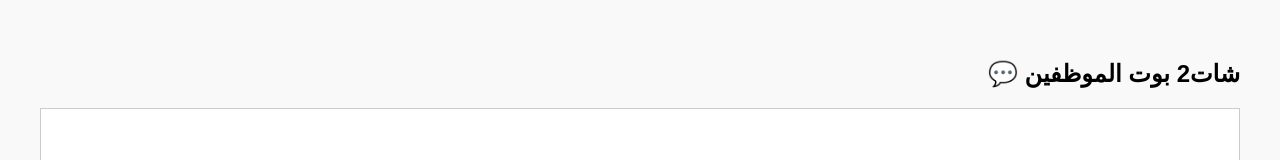
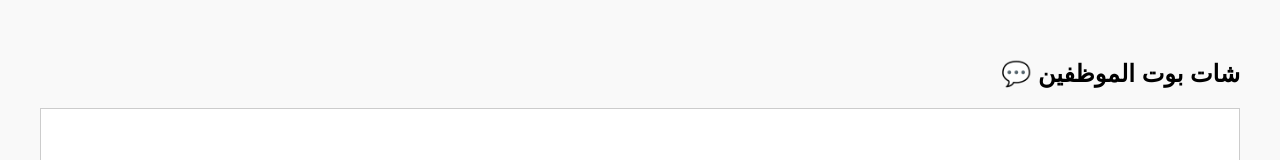
Before and after one commit to tal474/n8n, a plain HTML site: page index.html in a window 1280 px wide. Shown: the top 160 px of the page. Drawn offline with Linux system fonts and the light colour scheme.

Commit message:
Update index.html

```diff
--- a/index.html
+++ b/index.html
@@ -39,7 +39,7 @@
   </style>
 </head>
 <body>
-  <h2>شات2 بوت الموظفين 💬</h2>
+  <h2>شات بوت الموظفين 💬</h2>
   <div id="chat-box"></div>
   <input id="user-input" type="text" placeholder="اكتب سؤالك هنا..." />
   <button onclick="sendMessage()">إرسال</button>
```
